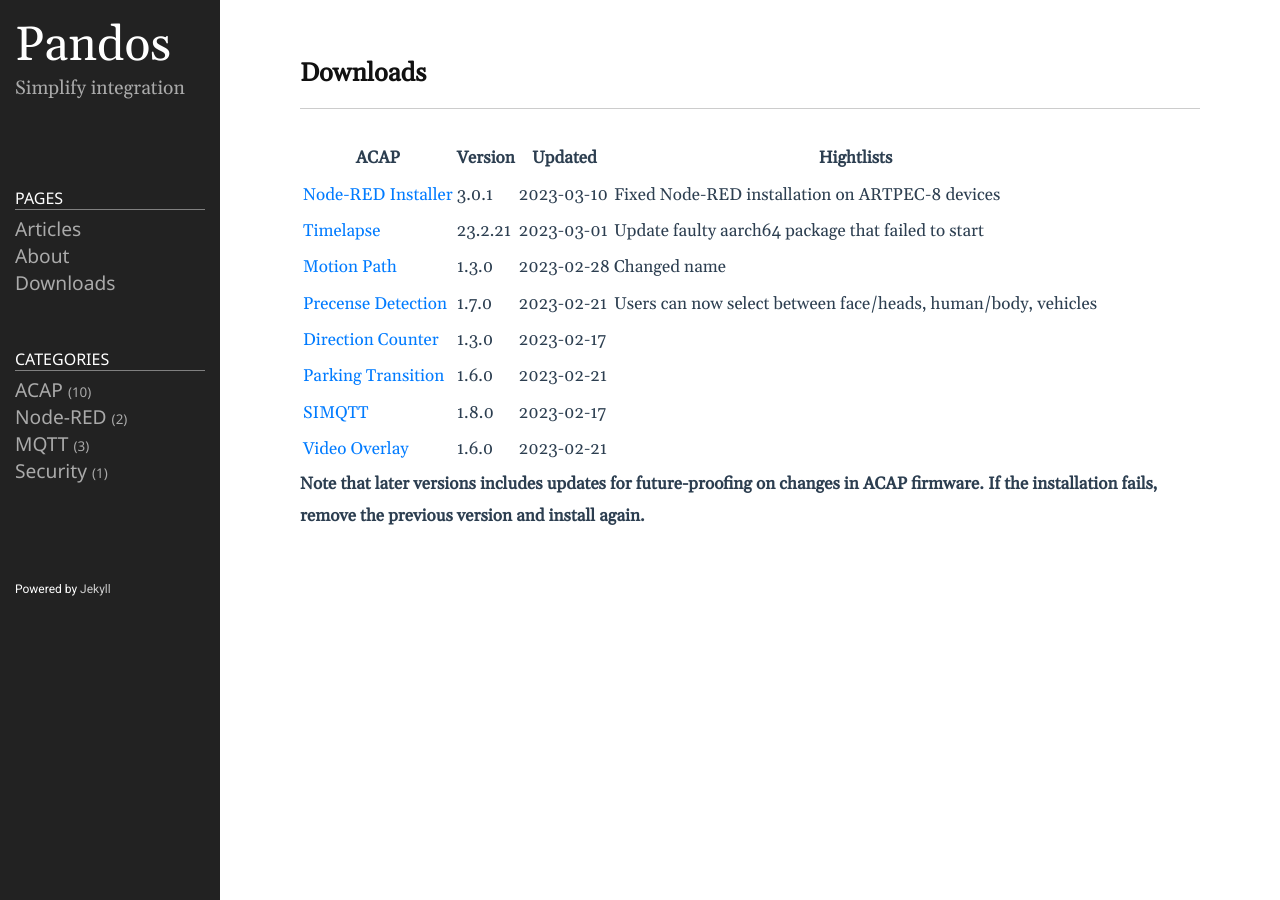
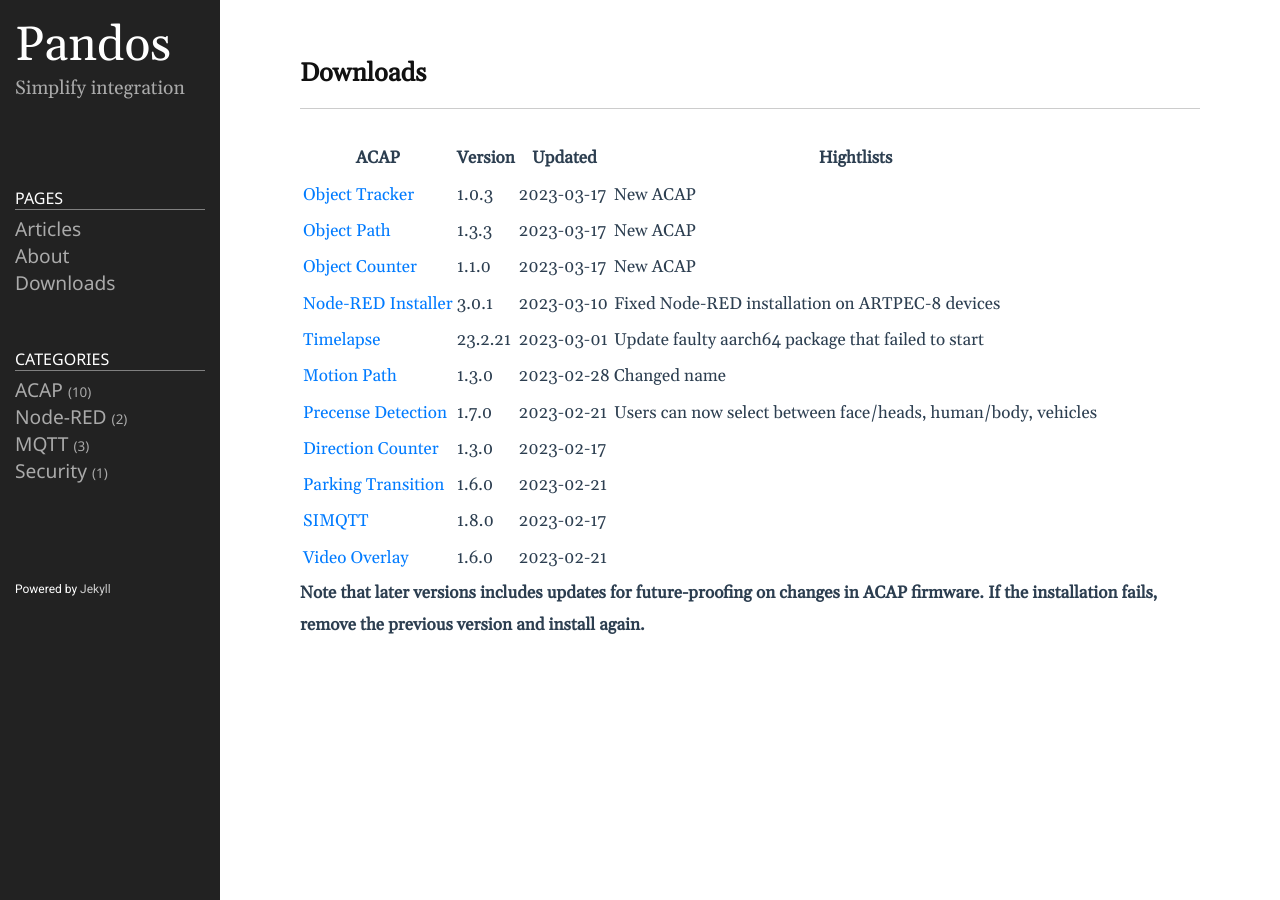
Before and after one commit to pandosme/pandosme.github.io, a Jekyll site: the page built from docs/downloads.md, in a window 1280 px wide. Built offline with Jekyll 4.4.1, drawn with Linux system fonts in a browser that asks for light colours.

Commit message:
Update downloads.md

```diff
--- a/docs/downloads.md
+++ b/docs/downloads.md
@@ -6,6 +6,9 @@ permalink: /downloads/
 
 |ACAP | Version| Updated | Hightlists|
 |------------------------ |---------- |------------ |-------------------------- |
+|[Object Tracker](https://acap.juhlin.me/package/ObjectCounter) |1.0.3 |2023-03-17 | New ACAP |
+|[Object Path](https://acap.juhlin.me/package/ObjectPath) |1.3.3 |2023-03-17 | New ACAP |
+|[Object Counter](https://acap.juhlin.me/package/ObjectPath) |1.1.0 |2023-03-17 | New ACAP |
 |[Node-RED Installer](https://acap.juhlin.me/package/Nodered) |3.0.1 |2023-03-10 | Fixed Node-RED installation on ARTPEC-8 devices |
 |[Timelapse](https://acap.juhlin.me/package/timelapseme) |23.2.21 |2023-03-01 | Update faulty aarch64 package that failed to start |
 |[Motion Path](https://acap.juhlin.me/package/MotionPath) |1.3.0 |2023-02-28 | Changed name |
```
